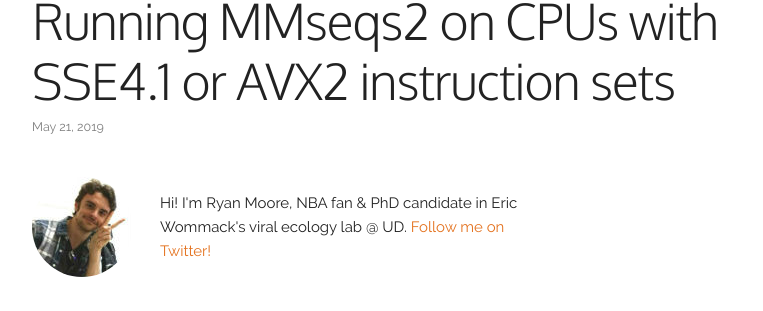
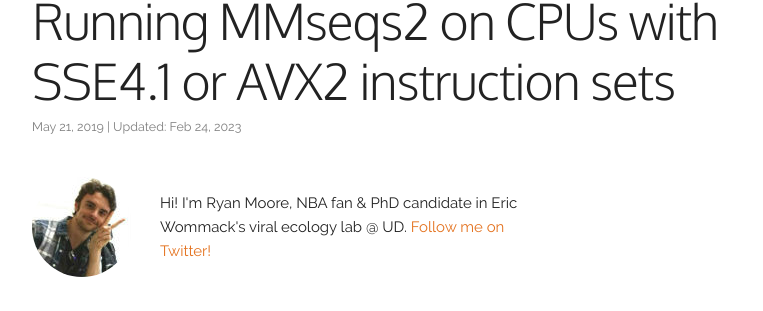
Before and after one commit to mooreryan/TenderIsTheByte, a Jekyll site: the page built from collections/_posts/2019-05-21-mmseqs-wrapper.md, in a window 1280 px wide and 900 px high. Shown: the part 112-423 px from the top of the window, without its empty margins (258-1021 px from the left). Built offline with Jekyll 4.4.1, drawn with Linux system fonts in a browser that asks for light colours; some of the changed lines change nothing that is shown.

Commit message:
Fix broken links

```diff
--- a/collections/_posts/2019-05-21-mmseqs-wrapper.md
+++ b/collections/_posts/2019-05-21-mmseqs-wrapper.md
@@ -5,6 +5,7 @@
 description: MMseqs2, a program for searching and clustering proteins, requires a CPU with either AVX2 or SSE4.1 to run.  In this post, we walk through writing a script to automatically determine the instruction set on your computer and run the correct version of MMseqs2.
 categories: blog
 twitter_share: https://ctt.ac/AVJxt
+last_updated: 2023-02-24
 ---
 
 [MMseqs2](https://github.com/soedinglab/MMseqs2) is a software suite for searching and [clustering](https://doi.org/10.1038/s41467-018-04964-5) giant protein and nucleotide datasets.  It is [very fast while still being very sensitive](https://doi.org/10.1038/nbt.3988), and if you are using [BLAST](https://blast.ncbi.nlm.nih.gov/Blast.cgi) for homology search, I definitely recommend giving MMseqs2 a try!
@@ -21,7 +22,7 @@
 
 The cluster uses [slurm](https://slurm.schedmd.com/documentation.html) for job scheduling, which means that I could figure out which nodes have AVX2 and which have SSE4.1 and then specify the allowed nodes in my slurm submission script (for example, using `--nodelist=node_name`) whenever I want to run MMseqs2.  I got tired of doing this pretty quickly, so I thought it would be nice to write a little shell script to automatically pick the correct version of MMseqs2 depending on the instruction set of the CPU.  It turns out that this is pretty easy to do.  Let's walk through it!
 
-*Note: Like my [last](http://localhost:4000/blog/2019/05/08/parsing-cli-args-with-structopt/) [two](http://localhost:4000/blog/2019/04/25/rotating-axis-labels-in-r/) posts, I'm going to go into a fair bit of detail so that it is accessible to beginners.  If you just want to see the final result, [skip down to the bottom](#wrapping-up).*
+*Note: Like my [last](https://www.tenderisthebyte.com/blog/2019/05/08/parsing-cli-args-with-structopt/) [two](https://www.tenderisthebyte.com/blog/2019/04/25/rotating-axis-labels-in-r/) posts, I'm going to go into a fair bit of detail so that it is accessible to beginners.  If you just want to see the final result, [skip down to the bottom](#wrapping-up).*
 
 ## Checking for instruction sets
 
@@ -66,7 +67,7 @@
 
 As I mentioned above, it's simple to pick an MMseqs2 binary for my own computer, but our computing cluster has some nodes with AVX2 and some with SSE4.1.  To deal with this, we will write a little shell script that determines which instruction set a computer has, and then runs the correct version of MMseqs2 for that instruction set.
 
-First, download both the SSE4.1 and the AVX2 versions of MMseqs2 [from the website](github.com/soedinglab/MMseqs2/releases/latest).  Then, put each of those in its own location.  For example, I have the AVX2 binary here
+First, download both the SSE4.1 and the AVX2 versions of MMseqs2 [from the website](https://github.com/soedinglab/MMseqs2/releases).  Then, put each of those in its own location.  For example, I have the AVX2 binary here
 
 {% highlight bash %}
 {% raw %}
```
